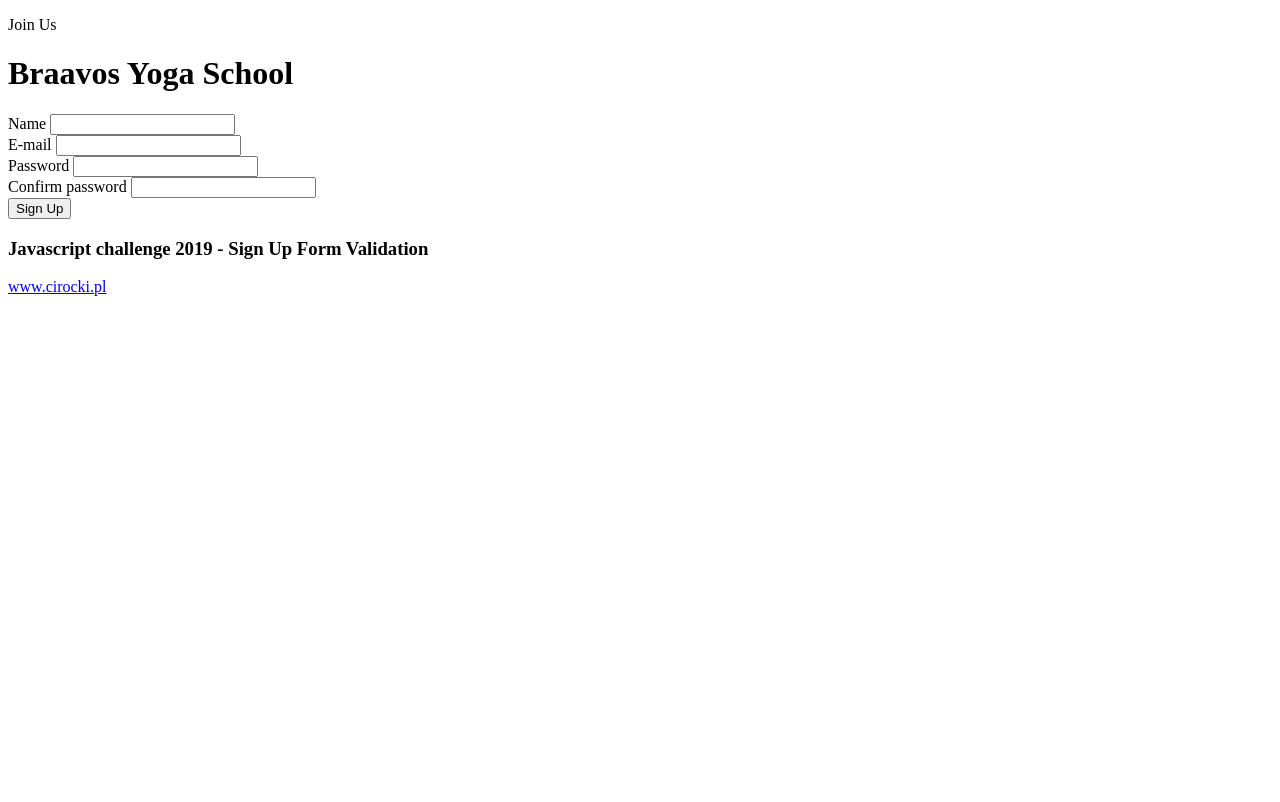
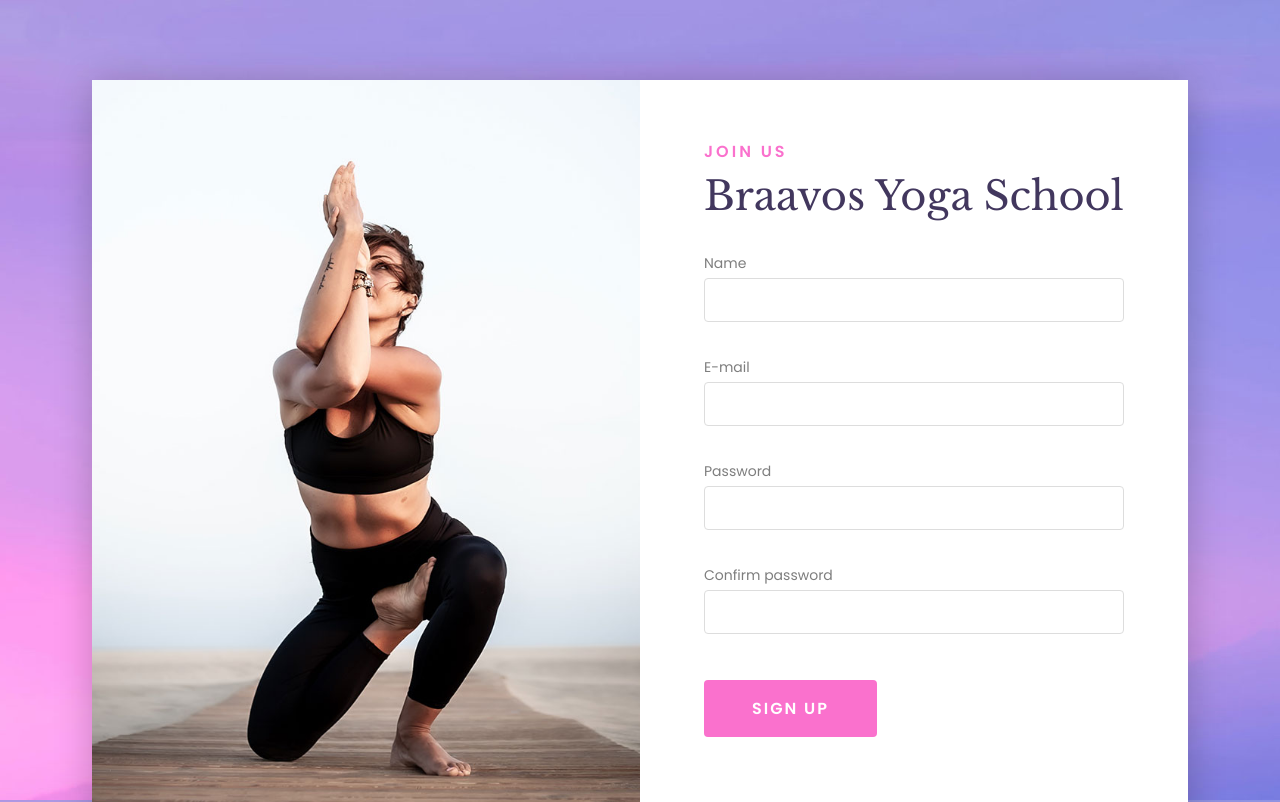
Before and after one commit to cirocki/Sign-Up-Form-Validation, a plain HTML site: page index.html in a window 1280 px wide. Shown: the top 802 px of the page. Drawn offline with nearby package versions, Linux system fonts and the light colour scheme; the site is published under a folder, as on GitHub Pages, so addresses that start at the root find nothing.

Commit message:
Links correction

```diff
--- a/index.html
+++ b/index.html
@@ -6,8 +6,8 @@
     <meta name="viewport" content="width=device-width, initial-scale=1.0">
     <meta http-equiv="X-UA-Compatible" content="ie=edge">
     <title>Sign Up Form Validation - Javascript challenge 2019</title>
-    <link rel="stylesheet" href="/src/reset.css">
-    <link rel="stylesheet" href="/src/style.css">
+    <link rel="stylesheet" href="src/reset.css">
+    <link rel="stylesheet" href="src/style.css">
 </head>
 
 <body>
@@ -54,7 +54,7 @@
         <a class="project-author" href="https://cirocki.pl/" target="_blank">www.cirocki.pl</a>
     </div>
 
-    <script src="/src/scripts.js"></script>
+    <script src="src/scripts.js"></script>
 </body>
 
 </html>
```
